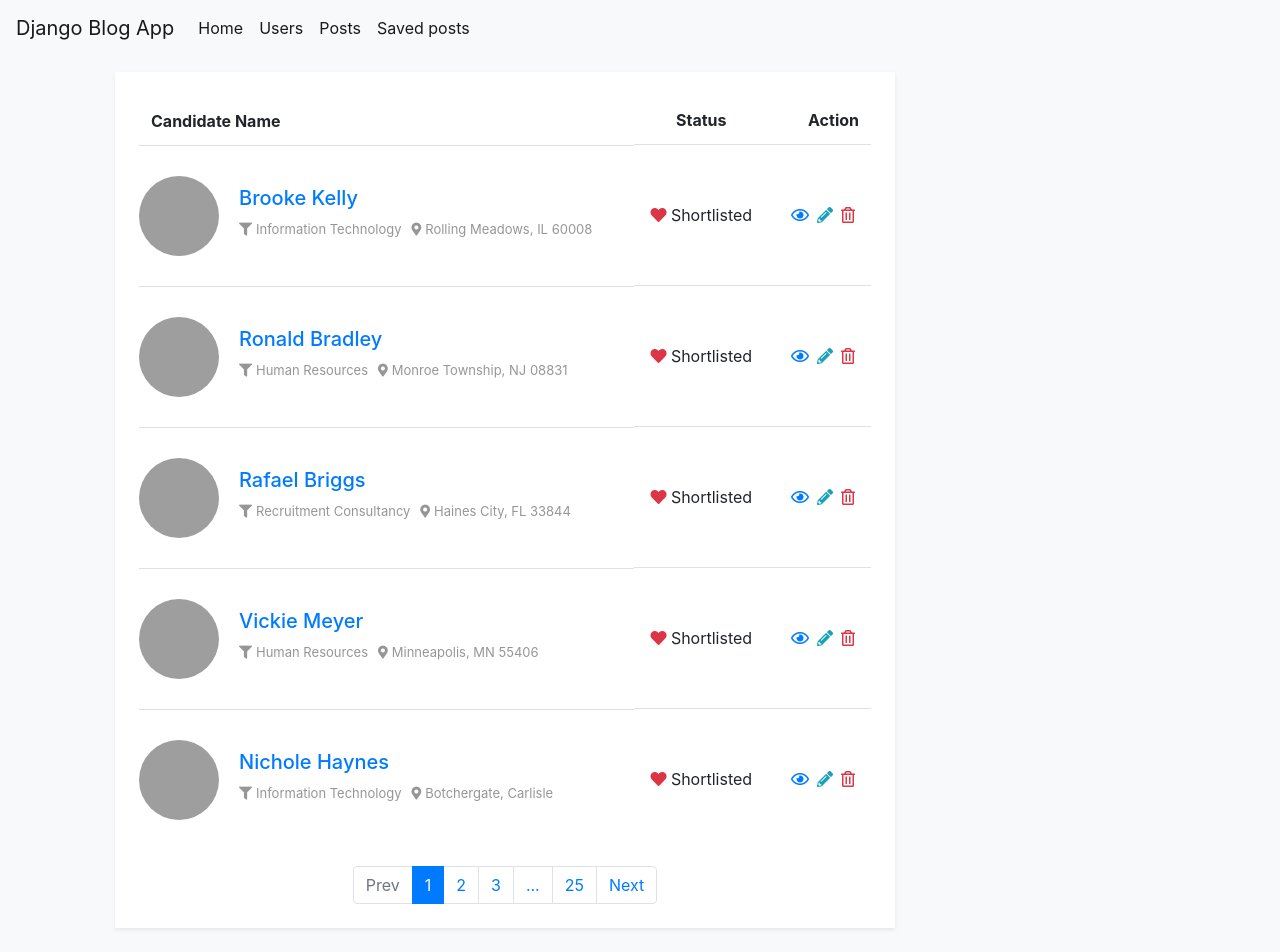
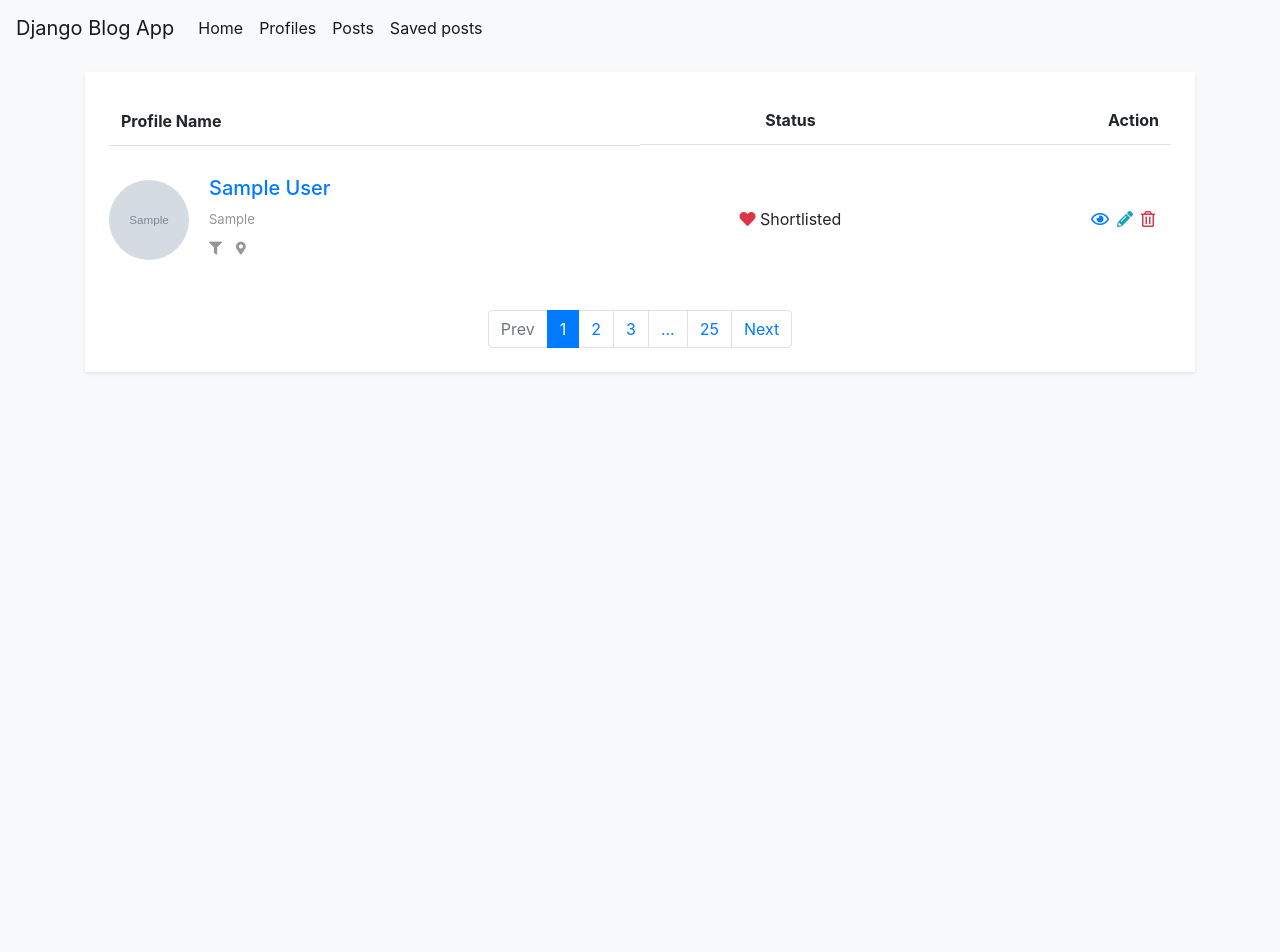
Before and after one commit to mustafaelagamey/djangoBlog, a Django app: page /users in a window 1280 px wide. After the commit the page ends 373 px from the top, so only its background shows below. Run offline with Django 3.2, Linux system fonts and the light colour scheme; tables that the repository leaves empty hold one stand-in row (values such as "Sample post"); grey boxes marked "Sample" are stand-in pictures; some libraries are stand-ins or nearby versions; grey boxes are pictures that could not be loaded.

Commit message:
Feat: Show profiles list

```diff
--- a/templates/navbar.html
+++ b/templates/navbar.html
@@ -12,7 +12,7 @@
                 <a class="nav-link" href="{% url 'posts:landing-page' %}">Home <span class="sr-only">(current)</span></a>
             </li>
             <li class="nav-item active">
-                <a class="nav-link" href="{% url 'users:profiles' %}">Users <span class="sr-only">(current)</span></a>
+                <a class="nav-link" href="{% url 'users:profiles' %}">Profiles <span class="sr-only">(current)</span></a>
             </li>
             <li class="nav-item active">
                 <a class="nav-link" href="{% url 'posts:list' %}">Posts <span class="sr-only">(current)</span></a>
--- a/users/templates/users/profile/list.html
+++ b/users/templates/users/profile/list.html
@@ -4,191 +4,93 @@
     <link rel="stylesheet" href="{% static 'users/profile/list.css' %}">
 {% endblock %}
 {% block content %}
-<div class="container mt-3 mb-4">
-<div class="col-lg-9 mt-4 mt-lg-0">
-    <div class="row">
+    <div class="row mt-3 mb-4">
         <div class="col-md-12">
             <div class="user-dashboard-info-box table-responsive mb-0 bg-white p-4 shadow-sm">
                 <table class="table manage-candidates-top mb-0">
                     <thead>
                     <tr>
-                <th>Candidate Name</th>
+                        <th>Profile Name</th>
                         <th class="text-center">Status</th>
                         <th class="action text-right">Action</th>
                     </tr>
                     </thead>
                     <tbody>
+                    {% for profile in profile_list %}
                         <tr class="candidates-list">
                             <td class="title">
                                 <div class="thumb">
-                    <img class="img-fluid" src="https://bootdey.com/img/Content/avatar/avatar7.png" alt="">
+                                    <img class="img-fluid" src="{{ profile.profile_image.url }}" alt="">
                                 </div>
                                 <div class="candidate-list-details">
                                     <div class="candidate-list-info">
                                         <div class="candidate-list-title">
-                        <h5 class="mb-0"><a href="#">Brooke Kelly</a></h5>
+                                            <h5 class="mb-0">
+                                                <a href="#">{{ profile.first_name }} {{ profile.last_name }}</a>
+                                            </h5>
                                         </div>
                                         <div class="candidate-list-option">
-                        <ul class="list-unstyled">
-                          <li><i class="fas fa-filter pr-1"></i>Information Technology</li>
-                          <li><i class="fas fa-map-marker-alt pr-1"></i>Rolling Meadows, IL 60008</li>
+                                            <ul class="list-inline">
+                                                <li>{{ profile.short_intro|default_if_none:"" }}</li>
+                                            </ul>
+                                        </div>
+                                        <div class="candidate-list-option">
+                                            <ul class="list-inline">
+                                                <li><i class="fas fa-filter pr-1"></i><!-- Title --></li>
+                                                <li><i class="fas fa-map-marker-alt pr-1"></i><!-- Address --></li>
                                             </ul>
                                         </div>
                                     </div>
                                 </div>
                             </td>
                             <td class="candidate-list-favourite-time text-center">
-                  <a class="candidate-list-favourite order-2 text-danger" href="#"><i class="fas fa-heart"></i></a>
+                                <a class="candidate-list-favourite order-2 text-danger" href="#"><i
+                                        class="fas fa-heart"></i></a>
                                 <span class="candidate-list-time order-1">Shortlisted</span>
                             </td>
                             <td>
                                 <ul class="list-unstyled mb-0 d-flex justify-content-end">
-                    <li><a href="#" class="text-primary" data-toggle="tooltip" title="" data-original-title="view"><i class="far fa-eye"></i></a></li>
-                    <li><a href="#" class="text-info" data-toggle="tooltip" title="" data-original-title="Edit"><i class="fas fa-pencil-alt"></i></a></li>
-                    <li><a href="#" class="text-danger" data-toggle="tooltip" title="" data-original-title="Delete"><i class="far fa-trash-alt"></i></a></li>
+                                    <li>
+                                        <a href="#" class="text-primary" data-toggle="tooltip" title=""
+                                           data-original-title="view"><i class="far fa-eye"></i></a>
+                                    </li>
+                                    <li>
+                                        <a href="#" class="text-info" data-toggle="tooltip" title=""
+                                           data-original-title="Edit"><i class="fas fa-pencil-alt"></i></a>
+                                    </li>
+                                    <li>
+                                        <a href="#" class="text-danger" data-toggle="tooltip" title=""
+                                           data-original-title="Delete"><i class="far fa-trash-alt"></i></a>
+                                    </li>
                                 </ul>
                             </td>
                         </tr>
-              <tr class="candidates-list">
-                <td class="title">
-                  <div class="thumb">
-                    <img class="img-fluid" src="https://bootdey.com/img/Content/avatar/avatar1.png" alt="">
-                  </div>
-                  <div class="candidate-list-details">
-                    <div class="candidate-list-info">
-                      <div class="candidate-list-title">
-                        <h5 class="mb-0"><a href="#">Ronald Bradley</a></h5>
-                      </div>
-                      <div class="candidate-list-option">
-                        <ul class="list-unstyled">
-                          <li><i class="fas fa-filter pr-1"></i>Human Resources</li>
-                          <li><i class="fas fa-map-marker-alt pr-1"></i>Monroe Township, NJ 08831</li>
-                        </ul>
-                      </div>
-                    </div>
-                  </div>
-                </td>
-                <td class="candidate-list-favourite-time text-center">
-                  <a class="candidate-list-favourite order-2 text-danger" href="#"><i class="fas fa-heart"></i></a>
-                  <span class="candidate-list-time order-1">Shortlisted</span>
-                </td>
-                <td>
-                  <ul class="list-unstyled mb-0 d-flex justify-content-end">
-                    <li><a href="#" class="text-primary" data-toggle="tooltip" title="" data-original-title="view"><i class="far fa-eye"></i></a></li>
-                    <li><a href="#" class="text-info" data-toggle="tooltip" title="" data-original-title="Edit"><i class="fas fa-pencil-alt"></i></a></li>
-                    <li><a href="#" class="text-danger" data-toggle="tooltip" title="" data-original-title="Delete"><i class="far fa-trash-alt"></i></a></li>
-                  </ul>
-                </td>
-              </tr>
-              <tr class="candidates-list">
-                <td class="title">
-                  <div class="thumb">
-                    <img class="img-fluid" src="https://bootdey.com/img/Content/avatar/avatar2.png" alt="">
-                  </div>
-                  <div class="candidate-list-details">
-                    <div class="candidate-list-info">
-                      <div class="candidate-list-title">
-                        <h5 class="mb-0"><a href="#">Rafael Briggs</a></h5>
-                      </div>
-                      <div class="candidate-list-option">
-                        <ul class="list-unstyled">
-                          <li><i class="fas fa-filter pr-1"></i>Recruitment Consultancy</li>
-                          <li><i class="fas fa-map-marker-alt pr-1"></i>Haines City, FL 33844</li>
-                        </ul>
-                      </div>
-                    </div>
-                  </div>
-                </td>
-                <td class="candidate-list-favourite-time text-center">
-                  <a class="candidate-list-favourite order-2 text-danger" href="#"><i class="fas fa-heart"></i></a>
-                  <span class="candidate-list-time order-1">Shortlisted</span>
-                </td>
-                <td>
-                  <ul class="list-unstyled mb-0 d-flex justify-content-end">
-                    <li><a href="#" class="text-primary" data-toggle="tooltip" title="" data-original-title="view"><i class="far fa-eye"></i></a></li>
-                    <li><a href="#" class="text-info" data-toggle="tooltip" title="" data-original-title="Edit"><i class="fas fa-pencil-alt"></i></a></li>
-                    <li><a href="#" class="text-danger" data-toggle="tooltip" title="" data-original-title="Delete"><i class="far fa-trash-alt"></i></a></li>
-                  </ul>
-                </td>
-              </tr>
-              <tr class="candidates-list">
-                <td class="title">
-                  <div class="thumb">
-                    <img class="img-fluid" src="https://bootdey.com/img/Content/avatar/avatar3.png" alt="">
-                  </div>
-                  <div class="candidate-list-details">
-                    <div class="candidate-list-info">
-                      <div class="candidate-list-title">
-                        <h5 class="mb-0"><a href="#">Vickie Meyer</a></h5>
-                      </div>
-                      <div class="candidate-list-option">
-                        <ul class="list-unstyled">
-                          <li><i class="fas fa-filter pr-1"></i>Human Resources</li>
-                          <li><i class="fas fa-map-marker-alt pr-1"></i>Minneapolis, MN 55406</li>
-                        </ul>
-                      </div>
-                    </div>
-                  </div>
-                </td>
-                <td class="candidate-list-favourite-time text-center">
-                  <a class="candidate-list-favourite order-2 text-danger" href="#"><i class="fas fa-heart"></i></a>
-                  <span class="candidate-list-time order-1">Shortlisted</span>
-                </td>
-                <td>
-                  <ul class="list-unstyled mb-0 d-flex justify-content-end">
-                    <li><a href="#" class="text-primary" data-toggle="tooltip" title="" data-original-title="view"><i class="far fa-eye"></i></a></li>
-                    <li><a href="#" class="text-info" data-toggle="tooltip" title="" data-original-title="Edit"><i class="fas fa-pencil-alt"></i></a></li>
-                    <li><a href="#" class="text-danger" data-toggle="tooltip" title="" data-original-title="Delete"><i class="far fa-trash-alt"></i></a></li>
-                  </ul>
-                </td>
-              </tr>
-              <tr class="candidates-list">
-                <td class="title">
-                  <div class="thumb">
-                    <img class="img-fluid" src="https://bootdey.com/img/Content/avatar/avatar4.png" alt="">
-                  </div>
-                  <div class="candidate-list-details">
-                    <div class="candidate-list-info">
-                      <div class="candidate-list-title">
-                        <h5 class="mb-0"><a href="#">Nichole Haynes</a></h5>
-                      </div>
-                      <div class="candidate-list-option">
-                        <ul class="list-unstyled">
-                          <li><i class="fas fa-filter pr-1"></i>Information Technology</li>
-                          <li><i class="fas fa-map-marker-alt pr-1"></i>Botchergate, Carlisle</li>
-                        </ul>
-                      </div>
-                    </div>
-                  </div>
-                </td>
-                <td class="candidate-list-favourite-time text-center">
-                  <a class="candidate-list-favourite order-2 text-danger" href="#"><i class="fas fa-heart"></i></a>
-                  <span class="candidate-list-time order-1">Shortlisted</span>
-                </td>
-                <td>
-                  <ul class="list-unstyled mb-0 d-flex justify-content-end">
-                    <li><a href="#" class="text-primary" data-toggle="tooltip" title="" data-original-title="view"><i class="far fa-eye"></i></a></li>
-                    <li><a href="#" class="text-info" data-toggle="tooltip" title="" data-original-title="Edit"><i class="fas fa-pencil-alt"></i></a></li>
-                    <li><a href="#" class="text-danger" data-toggle="tooltip" title="" data-original-title="Delete"><i class="far fa-trash-alt"></i></a></li>
-                  </ul>
-                </td>
-              </tr>
+                    {% endfor %}
                     </tbody>
                 </table>
                 <div class="text-center mt-3 mt-sm-3">
                     <ul class="pagination justify-content-center mb-0">
-              <li class="page-item disabled"> <span class="page-link">Prev</span> </li>
-              <li class="page-item active" aria-current="page"><span class="page-link">1 </span> <span class="sr-only">(current)</span></li>
-              <li class="page-item"><a class="page-link" href="#">2</a></li>
-              <li class="page-item"><a class="page-link" href="#">3</a></li>
-              <li class="page-item"><a class="page-link" href="#">...</a></li>
-              <li class="page-item"><a class="page-link" href="#">25</a></li>
-              <li class="page-item"> <a class="page-link" href="#">Next</a> </li>
+                        <li class="page-item disabled"><span class="page-link">Prev</span></li>
+                        <li class="page-item active" aria-current="page"><span class="page-link">1 </span> <span
+                                class="sr-only">(current)</span></li>
+                        <li class="page-item">
+                            <a class="page-link" href="#">2</a>
+                        </li>
+                        <li class="page-item">
+                            <a class="page-link" href="#">3</a>
+                        </li>
+                        <li class="page-item">
+                            <a class="page-link" href="#">...</a>
+                        </li>
+                        <li class="page-item">
+                            <a class="page-link" href="#">25</a>
+                        </li>
+                        <li class="page-item">
+                            <a class="page-link" href="#">Next</a>
+                        </li>
                     </ul>
                 </div>
             </div>
         </div>
     </div>
-  </div>
-</div>
 {% endblock %}
--- a/users/templates/users/profile/profile.html
+++ /dev/null
@@ -1 +0,0 @@
-{% extends 'base.html' %}
--- a/users/views.py
+++ b/users/views.py
@@ -1,8 +1,11 @@
 from django.shortcuts import render
 
 # Create your views here.
-from django.views.generic import TemplateView
+from django.views.generic import TemplateView, ListView
+
+from .models import Profile
 
 
-class ProfileListView(TemplateView):
+class ProfileListView(ListView):
     template_name = 'users/profile/list.html'
+    model = Profile
```
Lines whose indentation alone changed are shown as unchanged.
